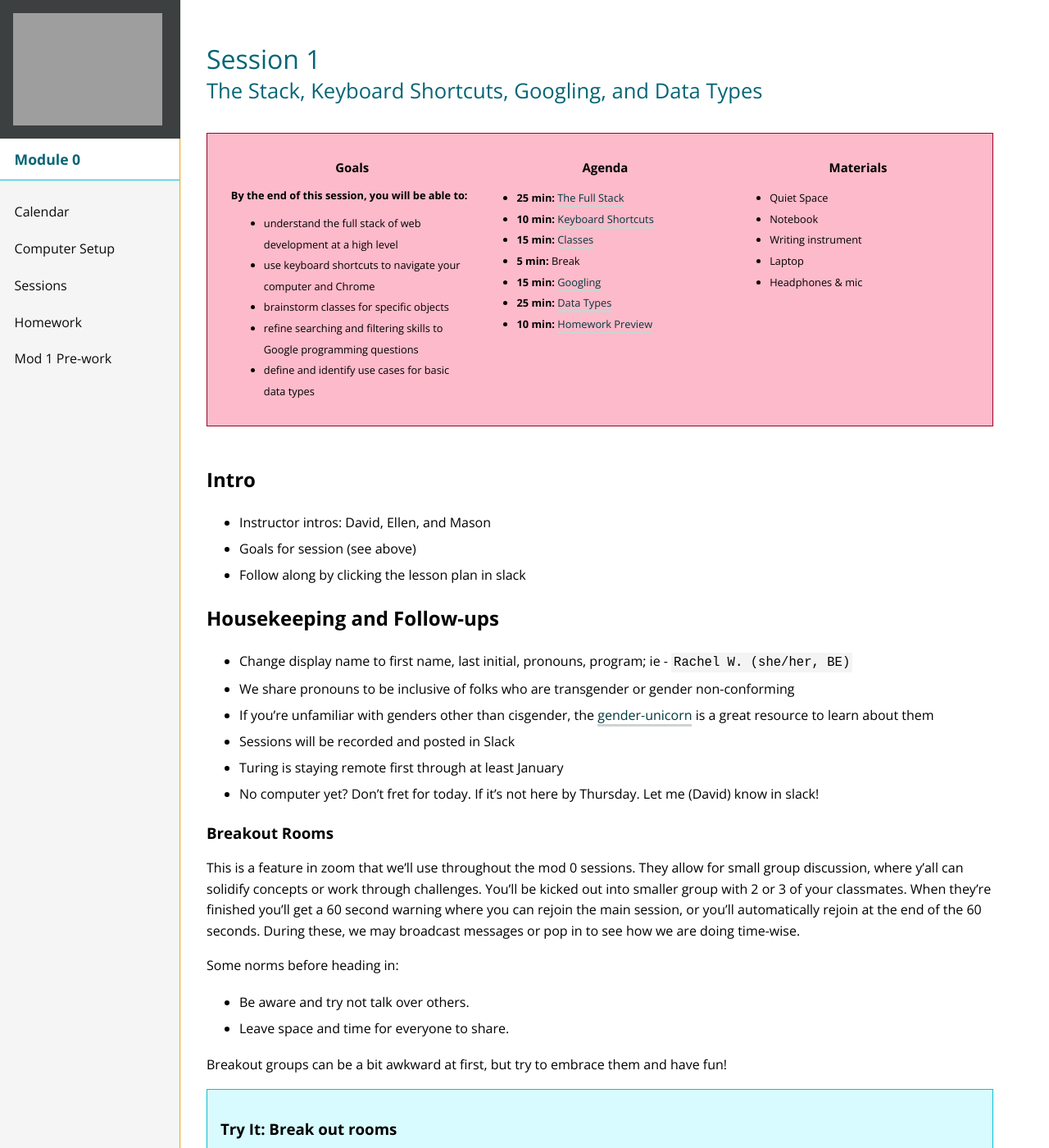
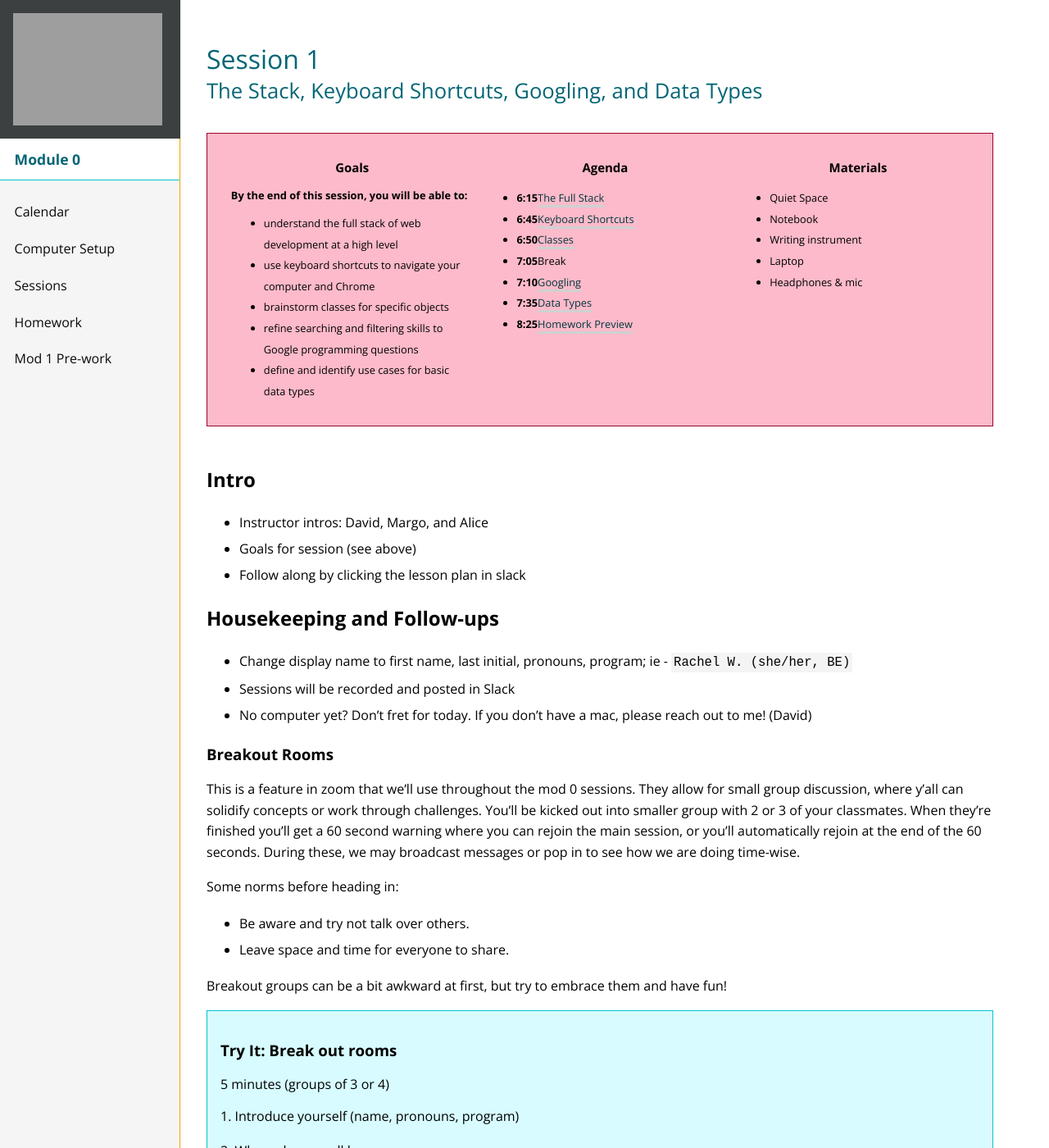
Before and after one commit to turingschool/mod-0-curriculum, a Jekyll site: the page built from session1/index.md, in a window 1280 px wide and 1400 px high. Shown: the whole window at 82% size. Built offline with Jekyll 4.4.1, drawn with Linux system fonts in a browser that asks for light colours; nearby versions of some CDN libraries; some of the changed text lies outside the part shown.

Commit message:
Update session 1

```diff
--- a/session1/index.md
+++ b/session1/index.md
@@ -19,13 +19,13 @@
   <div>
     <h3>Agenda</h3>
     <ul>
-      <li><strong>25 min: </strong><a href="#the-stack">The Full Stack</a></li>
-      <li><strong>10 min: </strong><a href="#shortcuts">Keyboard Shortcuts</a></li>
-      <li><strong>15 min: </strong><a href="#classes">Classes</a></li>
-      <li><strong>5 min: </strong>Break</li>
-      <li><strong>15 min: </strong><a href="#findinganswers">Googling</a></li>
-      <li><strong>25 min: </strong><a href="#datatypes">Data Types</a></li>
-      <li><strong>10 min: </strong><a href="#homework">Homework Preview</a></li>
+      <li><strong>6:15</strong><a href="#the-stack">The Full Stack</a></li>
+      <li><strong>6:45</strong><a href="#shortcuts">Keyboard Shortcuts</a></li>
+      <li><strong>6:50</strong><a href="#classes">Classes</a></li>
+      <li><strong>7:05</strong>Break</li>
+      <li><strong>7:10</strong><a href="#findinganswers">Googling</a></li>
+      <li><strong>7:35</strong><a href="#datatypes">Data Types</a></li>
+      <li><strong>8:25</strong><a href="#homework">Homework Preview</a></li>
     </ul>
   </div>
   <div>
@@ -43,18 +43,15 @@
 <a name="intro"></a>
 ## Intro
 
-* Instructor intros: David, Ellen, and Mason
+* Instructor intros: David, Margo, and Alice
 * Goals for session (see above)
 * Follow along by clicking the lesson plan in slack
 
 ## Housekeeping and Follow-ups
 
 * Change display name to first name, last initial, pronouns, program; ie - `Rachel W. (she/her, BE)`
-* We share pronouns to be inclusive of folks who are transgender or gender non-conforming
-* If you're unfamiliar with genders other than cisgender, the [gender-unicorn](http://transstudent.org/gender/) is a great resource to learn about them
 * Sessions will be recorded and posted in Slack
-* Turing is staying remote first through at least January
-* No computer yet? Don't fret for today. If it's not here by Thursday. Let me (David) know in slack!
+* No computer yet? Don't fret for today. If you don't have a mac, please reach out to me! (David)
 
 ### Breakout Rooms
 
@@ -67,7 +64,7 @@
 Breakout groups can be a bit awkward at first, but try to embrace them and have fun!
 
 <div class="try-it">
-  <h3>Try It: Break out rooms</h3>
+  <h3>Try It: Break out rooms</h3> 5 minutes (groups of 3 or 4)
   <p>1. Introduce yourself (name, pronouns, program)</p>
   <p>2. Where do you call home</p>
   <p>3. What were your takeaways from the orientation video that you watch in preparation for class?</p>
@@ -96,10 +93,13 @@
 
 #### The stack in practice
 
-What happens when we go to airbnb.com, and fill out the form with a location and dates, and then click enter?
-* What is happening on the client side?
-* What is happening on the server side?
-* In what order?
+<div class="try-it">
+  <h3>Try It: Break out rooms</h3> 7 minutes (groups of 3 or 4)
+  <p>What happens when we go to airbnb.com, and fill out the form with a location and dates, and then click enter?</p>
+  <p>What is happening on the client side?</p>
+  <p>What is happening on the server side?</p>
+  <p>In what order?</p>
+</div>
 
 #### Technologies
 
@@ -160,12 +160,12 @@
         </li>
       </ul>
       <div>
-      <h3>Spectacle / Rectangle</h3>
-      <p>Start by making sure Spectacle or Rectangle is running with (command + spacebar) then type <strong>spectacle</strong> and then return. You should see a sunglasses icon at the top right of your menu bar. Click the icon to see a dropdown of your shortcuts. Click preferences to customize them.</p>
+      <h3>Rectangle</h3>
+      <p>Start by making sure Rectangle is running with (command + spacebar) then type <strong>rectangle</strong> and then return. You should see a window icon at the top right of your menu bar. Click the icon to see a dropdown of your shortcuts. Click preferences to customize them.</p>
       <ul>
         <li>
           <strong>Full Screen Current Window:</strong>
-          <pre>command + option + F</pre>
+          <pre>command + option + enter</pre>
         </li>
         <li>
           <strong>Left Half Current Window:</strong>
@@ -577,4 +577,4 @@
 
 Find the homework in your Mod 0 Project Board. Contact your instructors if you're stuck (or better yet, post in the public slack channel as you're likely not the only one running in to that issue)
 
-Also, if you haven't already, make sure that you start your mod 1 pre-work, which is due in 2 weeks for folks starting in 2008 (or if you're on the waitlist)
+Also, if you haven't already, I would encourage you to start your mod 1 pre-work, as it'll help you work on your program specific skills.
```
